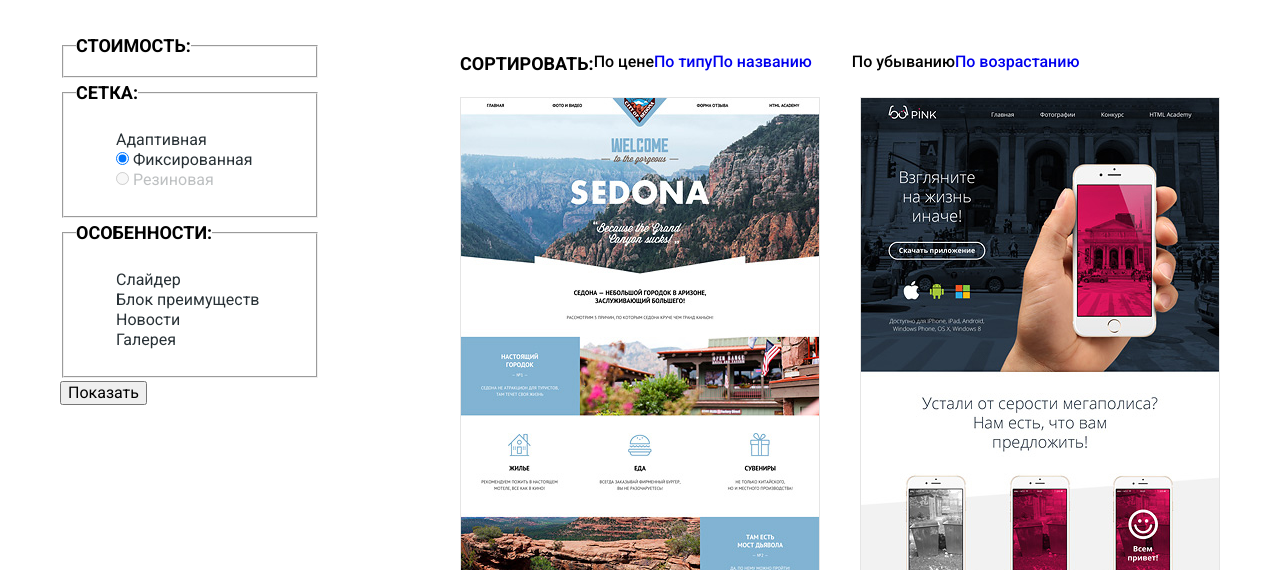
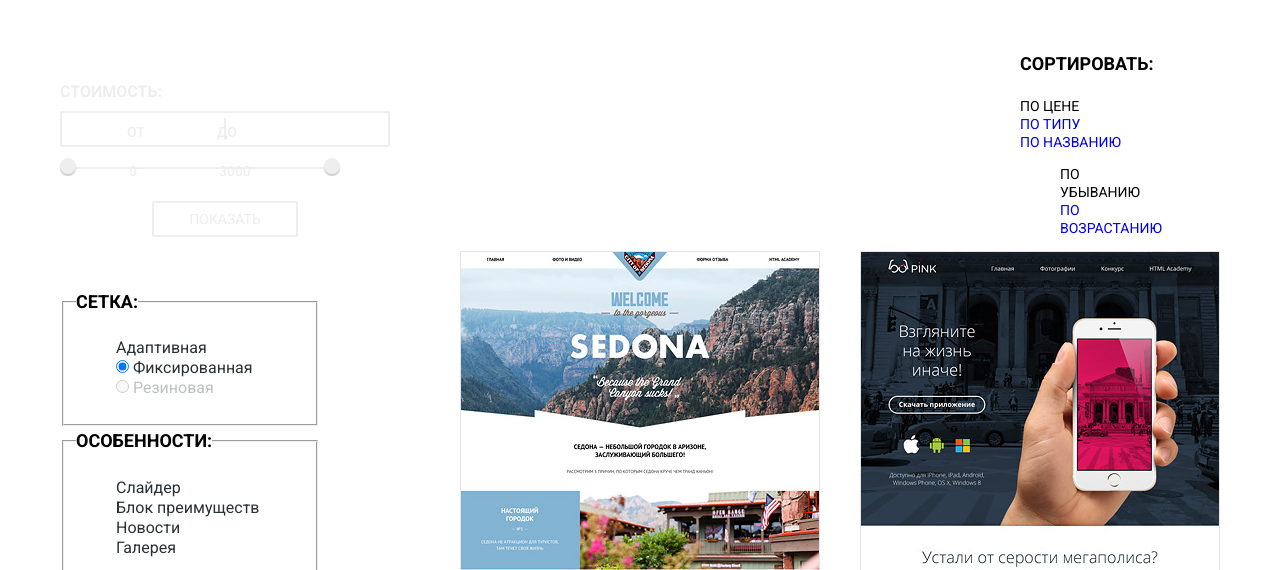
Before and after one commit to XXXhmel/663803-nerds-24, a plain HTML site: page catalog.html in a window 1280 px wide. Shown: the part 230-800 px from the top of the page. Drawn offline with Linux system fonts and the light colour scheme.

Commit message:
Вносит изменения_4

```diff
--- a/catalog.html
+++ b/catalog.html
@@ -32,10 +32,21 @@
     <section class="filters">
       <h2 class="visually-hidden">Фильтр товаров</h2>
       <form class="filter" method="get" action="https://echo.htmlacademy.ru">
-        <fieldset class="filter-fields">
-          <legend class="filter-title">Стоимость:</legend>
-<!-- Прописать про стоимость, чтобы заработали функции -->
-        </fieldset>
+        <div class="filter-range">
+          <div class="filter-range-title">Стоимость:</div>
+          <div class="price-controls">
+            <label class="min-price">от <input type="text" name="min-price" value="0"></label>
+            <label class="max-price">до <input type="text" name="max-price" value="3000"></label>
+          </div>
+          <div class="range-controls">
+            <div class="scale">
+              <div class="bar"></div>
+            </div>
+            <div class="range-toggle range-toggle-min"></div>
+            <div class="range-toggle range-toggle-max"></div>
+          </div>
+          <button class="btn-transparent" type="submit">Показать</button>
+        </div>
         <fieldset class="filter-fields">
           <legend class="filter-title">Сетка:</legend>
           <ul class="filter-list">
--- a/css/style.css
+++ b/css/style.css
@@ -250,7 +250,13 @@ html {
 
 .about-statistic-table-value {
   font-size: 45px;
+  width: 33,333333;
+  border-collapse: collapse;
+  padding: 0;
+  padding-top: 54px;
+  padding-bottom: 30px;
   font-weight: 700;
+  line-height: 1;
   text-transform: uppercase;
 }
 
@@ -460,12 +466,131 @@ html {
   margin-left: auto;
 }
 
+/*Сложный фильтр стоимость*/
+.filter-range {
+  width: 330px;
+  margin: 50px auto;
+  color: #eeeeee;
+  text-transform: uppercase;
+}
+
+.filter-range-title {
+  margin-bottom: 9px;
+  font-weight: 600;
+  font-size: 16px;
+  line-height: 21px;
+}
+
+.price-controls {
+  position: relative;
+  height: 36px;
+  margin-bottom: 20px;
+  font-size: 0;
+  border: 2px solid #eeeeee;
+  border-radius: 2px;
+}
+
+.price-controls::after {
+  content: "";
+  position: absolute;
+  top: 50%;
+  left: 50%;
+  width: 2px;
+  height: 22px;
+  background: #eeeeee;
+  transform: translate(-50%, -50%);
+}
+
+.price-controls label {
+  display: inline-block;
+  font-size: 14px;
+  line-height: 38px;
+  vertical-align: top;
+  cursor: pointer;
+}
+
+.price-controls .min-price,
+.price-controls .max-price {
+  width: 90px;
+  padding-left: 65px;
+}
+
+.price-controls input {
+  width: 50px;
+  margin: 0;
+  color: inherit;
+  font: inherit;
+  background: none;
+  border: none;
+}
+
+.range-controls {
+  position: relative;
+  margin-bottom: 32px;
+}
+
+.range-controls .scale {
+  height: 2px;
+  background: rgba(255, 255, 255, 0.3);
+}
+
+.range-controls .bar {
+  width: 80%;
+  height: 2px;
+  background: #eeeeee;
+}
+
+.range-toggle {
+  position: absolute;
+  top: -9px;
+  width: 4px;
+  height: 4px;
+  background: #eeeeee;
+  border: 8px solid #eeeeee;
+  border-radius: 50%;
+  box-shadow: 0 2px 1px 0 rgba(0, 1, 1, 0.2);
+  cursor: pointer;
+}
+
+.range-toggle:hover {
+  background: #eeeeee;
+}
+
+.range-toggle-min {
+  left: 0;
+}
+
+.range-toggle-max {
+  left: 80%;
+}
+
+.btn-transparent {
+  display: block;
+  margin: 0 auto;
+  padding: 6px 35px;
+  font-size: 14px;
+  line-height: 20px;
+  color: #eeeeee;
+  text-transform: uppercase;
+  background: transparent;
+  border: 2px solid #eeeeee;
+  border-radius: 2px;
+  cursor: pointer;
+}
+
+.btn-transparent:hover {
+  color: #000000;
+  background: #eeeeee;
+}
+
 /*Фильтр товаров*/
 .features {
   font-size: 18px;
   font-weight: 700;
   line-height: 1.67;
   padding: 80px 0;
+  margin: 0;
+  align-items: baseline;
   border-bottom: 2px solid #eeeeee;
 }
 
@@ -521,26 +646,39 @@ html {
 
 /*Сортировка*/
 .sort {
-  display: flex;
+  width: 200px;
+  font-size: 14px;
+  font-weight: 400;
+  line-height: 1.29;
+  color: #000000;
+  margin: 0 0 0 auto;
+  text-transform: uppercase;
 }
 
 .sort-title {
-  display: flex;
+
   font-size: 18px;
   font-weight: 700;
   line-height: 1.67;
-  text-transform: uppercase;
 }
 
 .sort-type {
-  display: flex;
   padding: 0;
-  margin: px 0 0;
+  margin: 0 0;
   list-style: none;
 }
 
+.sort-type li {
+  margin: 0 26px 0 0;
+}
+
+.sort-type li:last-child {
+  margin: 0;
+  }
+
 .sort-direction {
-  display: flex;
+  width: 90px;
+  text-transform: uppercase;
   list-style: none;
 }
 
@@ -548,21 +686,24 @@ html {
 .pagination {
   display: flex;
   width: 443px;
-  justify-content: space-between;
   list-style: none;
-  margin: 0;
+  margin: 27px 0 60px;
   padding: 11px;
 }
 
 .pagination a {
-  display: inline-block;
   width: 50px;
   height: 50px;
   border: solid 3px #dbdbdb;
 }
 
 .pagination-next {
-  display: inline-block;
   width: 260px;
   background-color: #dbdbdb;
 }
+
+.pagination-next a {
+  min-width: 260px;
+  padding: 13px;
+  background-color: #dbdbdb;
+}
```
Also changed, not shown: index.html (+3 -3 lines).
